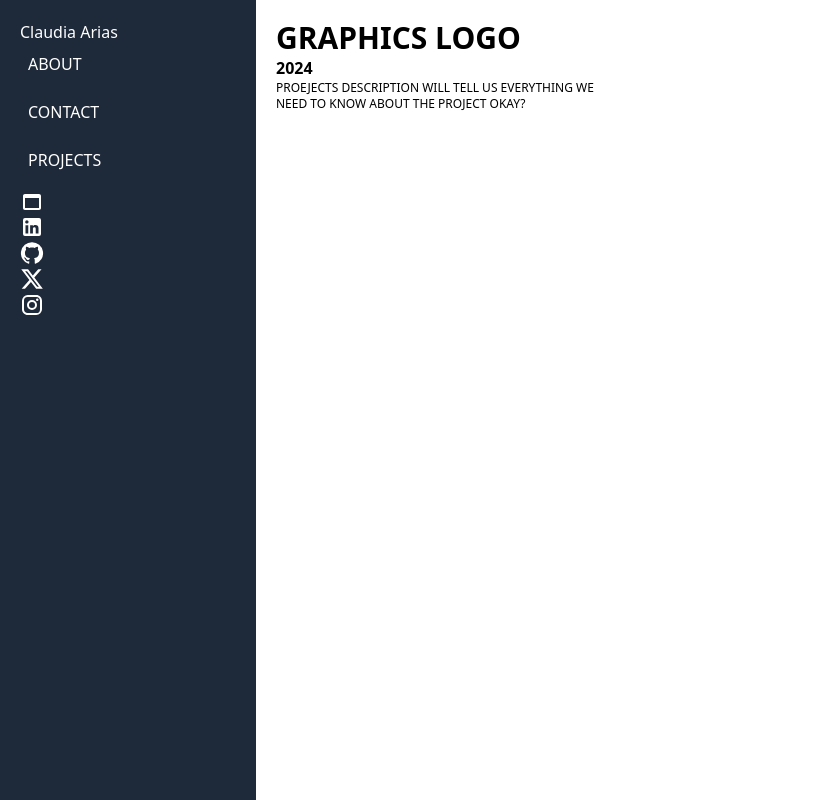
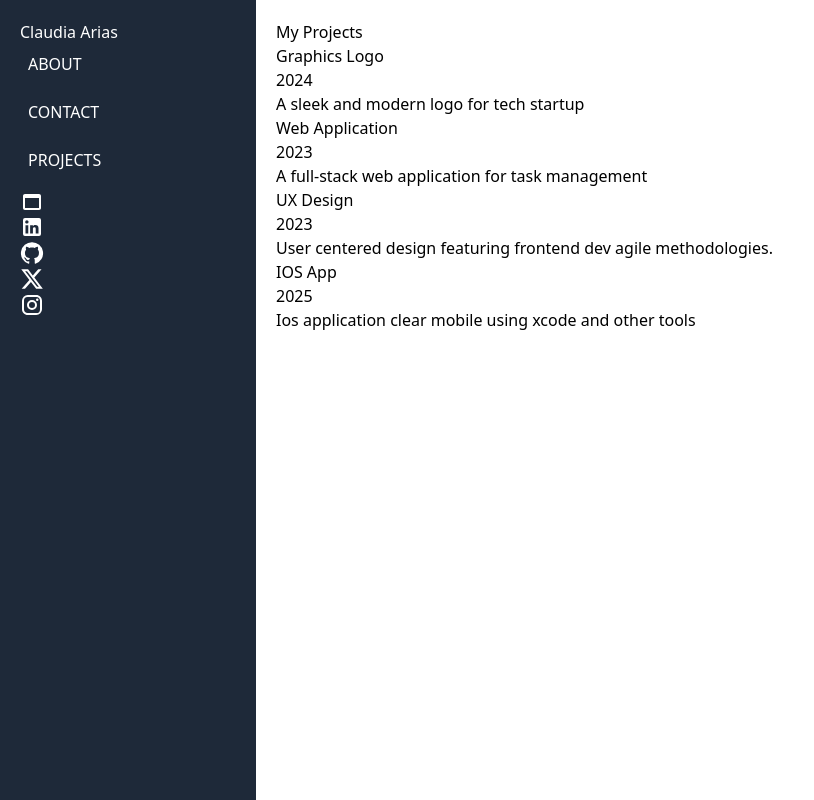
Before and after one commit to xClaudiaArias/pro, a Next.js app in the folder claudia-pro/: page / in a window 1280 px wide. Shown: the whole page, without its empty margins (0-814 px from the left). Built offline with nearby package versions, Linux system fonts and the light colour scheme.

Commit message:
some fixes on app routes. dummy data added

```diff
--- a/claudia-pro/app/page.tsx
+++ b/claudia-pro/app/page.tsx
@@ -2,8 +2,9 @@ import Projects from "@/components/Projects";
 
 export default function Home() {
   return (
-    <div>
-      <Projects/>
-    </div>
+    <main>
+      <h2>My Projects</h2>
+      <Projects />
+    </main>
   );
 }
--- /dev/null
+++ b/claudia-pro/app/project/[id]/page.tsx
@@ -0,0 +1,41 @@
+// Mock data (replace with Firebase later)
+const projects = [
+    {
+        id: "graphics-logo",
+        title: "Graphics Logo",
+        year: "2024",
+        description: "A sleek and modern logo for a tech startup.",
+    },
+    {
+        id: "web-app",
+        title: "Web Application",
+        year: "2023",
+        description: "A full-stack web application for task management.",
+    },
+    {
+        id: "ux-design",
+        title: "UX Design",
+        year: "2023",
+        description: "User centered design featuring frontend dev agile methodologies.",
+    },
+    {
+        id: "ios-app",
+        title: "IOS App",
+        year: "2025",
+        description: "Ios application clear mobile using xcode and other tools",
+    },
+];
+
+export default function ProjectPage({ params }: { params: { id: string } }) {
+    const project = projects.find((p) => p.id === params.id);
+
+    if (!project) return <p>Project not found</p>;
+
+    return (
+        <main>
+            <h1>{project.title}</h1>
+            <p>{project.year}</p>
+            <p>{project.description}</p>
+        </main>
+    );
+}
--- a/claudia-pro/components/Project.tsx
+++ b/claudia-pro/components/Project.tsx
@@ -1,16 +1,20 @@
 import React from "react";
-import Link from "next/link";
 
-const Project = () => {
-    return (
-        <Link href="/">
-            <div className="project-cotainer">
-                <h2 className="title font-sans text-3xl font-extrabold text-transform: uppercase">Graphics Logo</h2>
-                <p className="year font-bold">2024</p>
-                <p className="description w-xs text-xs text-transform: uppercase">Proejects description will tell us everything we need to know about the project okay?</p>
-            </div>
-        </Link>
-    )
+interface ProjectProps {
+    project: {
+        id: string;
+        title: string;
+        year: number;
+        description: string;
+    };
 }
 
-export default Project
+export default function Project({ project }: ProjectProps) {
+    return (
+        <div className="project-card">
+            <h2>{project.title}</h2>
+            <p>{project.year}</p>
+            <p>{project.description}</p>
+        </div>
+    );
+}
--- a/claudia-pro/components/Projects.tsx
+++ b/claudia-pro/components/Projects.tsx
@@ -1,11 +1,68 @@
-import React from "react"
-import Project from "./Project"
+// import React, { useEffect, useState } from "react";
+import React from "react";
+// import { db } from "@/lib/firebaseConfig";
+// import { collection, getDocs } from "firebase/firestore";
+import Project from "./Project";
+import Link from "next/link";
+
+
+// mock data for styling purposes
+const projects = [
+    {
+        id: "graphics-logo",
+        title: "Graphics Logo",
+        year: 2024,
+        description: "A sleek and modern logo for tech startup"
+    },
+    {
+        id: "web-app",
+        title: "Web Application",
+        year: 2023,
+        description: "A full-stack web application for task management"
+    },
+    {
+        id: "ux-design",
+        title: "UX Design",
+        year: "2023",
+        description: "User centered design featuring frontend dev agile methodologies.",
+    },
+    {
+        id: "ios-app",
+        title: "IOS App",
+        year: "2025",
+        description: "Ios application clear mobile using xcode and other tools",
+    },
+];
 
 const Projects = () => {
+    // const [projects, setProjects] = useState<ProjectType[]>([]);
+
+    // useEffect(() => {
+    //     const fetchProjects = async () => {
+    //         const querySnapshot = await getDocs(collection(db, "projects"));
+    //         const projectsData = querySnapshot.docs.map(doc => ({ id: doc.id, ...doc.data() } as ProjectType));
+    //         setProjects(projectsData);
+    //     };
+
+    //     fetchProjects();
+    // }, []);
+
     return (
-        // use map to display them
-        <Project />
-    )
-}
+        // <div className="projects-container">
+        //     {projects.map((project) => (
+        //         <Project key={project.id} {...project} />
+        //     ))}
+        // </div>
+        <div>
+            {
+                projects.map((project) => (
+                    <Link key={project.id} href={`/project/${project.id}`}>
+                        <Project project={project} />
+                    </Link>
+                ))
+            }
+        </div>
+    );
+};
 
-export default Projects
+export default Projects;
--- a/claudia-pro/lib/firebaseUtils.js
+++ /dev/null
@@ -1,59 +0,0 @@
-import { db } from "@/firebaseConfig";
-import { collection, addDoc, getDocs, updateDoc, deleteDoc, doc } from 'firebase/firestore';
-
-// reference the proj coll
-const projectsColection = collection(db, "projects")
-
-// create / add a new project
-export default addProject = async (title, year, description, imageUrl) => {
-    try {
-        const docRef = await addDoc(projectsColection, {
-            title,
-            year,
-            description,
-            imageUrl,
-            createdAt: new Date()
-        });
-        console.log("Project added with ID: ", docRef.id)
-        return docRef.id;
-    } catch (error) {
-        console.error("Error adding project: ", error)
-        return null;
-    }
-}
-
-// read / get all projects
-export const getProjects = async () => {
-    try {
-        const querySnapshot = await getDocs(projectsColection);
-        return querySnapshot.docs.map(doc => ({
-            id: doc.id,
-            ...doc.data()
-        }))
-    } catch (error) {
-        console.error("Error fetching projects: ", error)
-        return [];
-    }
-}
-
-// update edit a project
-export const updateProject = async (projectId, updatedData) => {
-    try {
-        const projectRef = doc(db, "projects", projectId);
-        await updateDoc(projectRef, updatedData);
-        console.log("Project updated: ", projectId)
-    } catch (error) {
-        console.error("Error updating project: ", error)
-    }
-}
-
-// delete project
-export const deleteProject = async (projectId) => {
-    try {
-        const projectRef = doc(db, "projects", projectId);
-        await deleteDoc(projectRef)
-        console.log("Project deleted: ", projectId)
-    } catch(error) {
-        console.log("Error deleting project: ", error)
-    }
-}
--- /dev/null
+++ b/claudia-pro/pages/api/projects.ts
@@ -0,0 +1,42 @@
+import type { NextApiRequest, NextApiResponse } from "next";
+import { db } from "@/lib/firebaseConfig";
+import { collection, addDoc, getDocs, updateDoc, deleteDoc, doc } from "firebase/firestore";
+
+const projectsCollection = collection(db, "projects");
+
+export default async function handler(req: NextApiRequest, res: NextApiResponse) {
+    try {
+        if (req.method === "POST") {
+            // CREATE: Add a project
+            const { title, year, description, imageUrl } = req.body;
+            const docRef = await addDoc(projectsCollection, { title, year, description, imageUrl, createdAt: new Date() });
+            res.status(201).json({ id: docRef.id, title, year, description, imageUrl });
+        }
+        else if (req.method === "GET") {
+            // READ: Get all projects
+            const querySnapshot = await getDocs(projectsCollection);
+            const projects = querySnapshot.docs.map(doc => ({ id: doc.id, ...doc.data() }));
+            res.status(200).json(projects);
+        }
+        else if (req.method === "PUT") {
+            // UPDATE: Edit a project
+            const { id, ...updatedData } = req.body;
+            const projectRef = doc(db, "projects", id);
+            await updateDoc(projectRef, updatedData);
+            res.status(200).json({ message: "Project updated successfully" });
+        }
+        else if (req.method === "DELETE") {
+            // DELETE: Remove a project
+            const { id } = req.body;
+            const projectRef = doc(db, "projects", id);
+            await deleteDoc(projectRef);
+            res.status(200).json({ message: "Project deleted successfully" });
+        }
+        else {
+            res.setHeader("Allow", ["GET", "POST", "PUT", "DELETE"]);
+            res.status(405).json({ message: `Method ${req.method} not allowed` });
+        }
+    } catch (error) {
+        res.status(500).json({ message: "Server Error", error: (error as Error).message });
+    }
+}
```
Also changed, not shown: claudia-pro/lib/firebaseConfig.tsx (renamed from claudia-pro/firebaseConfig.tsx).
